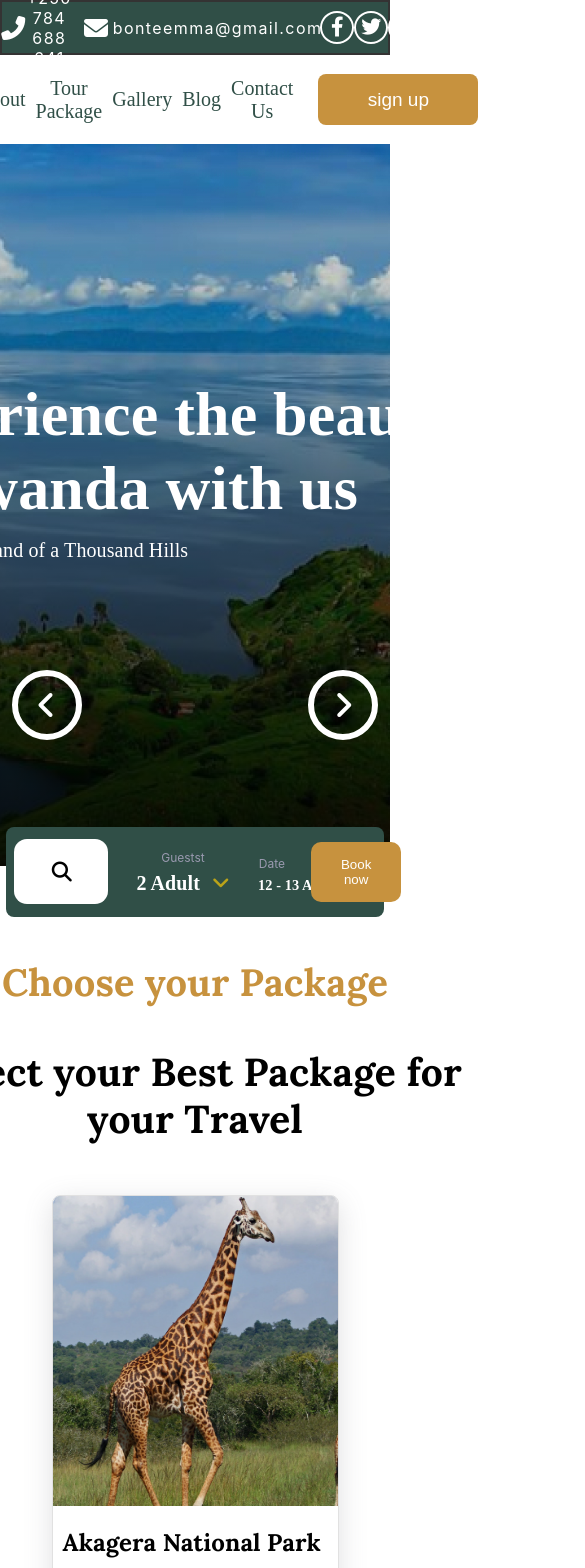
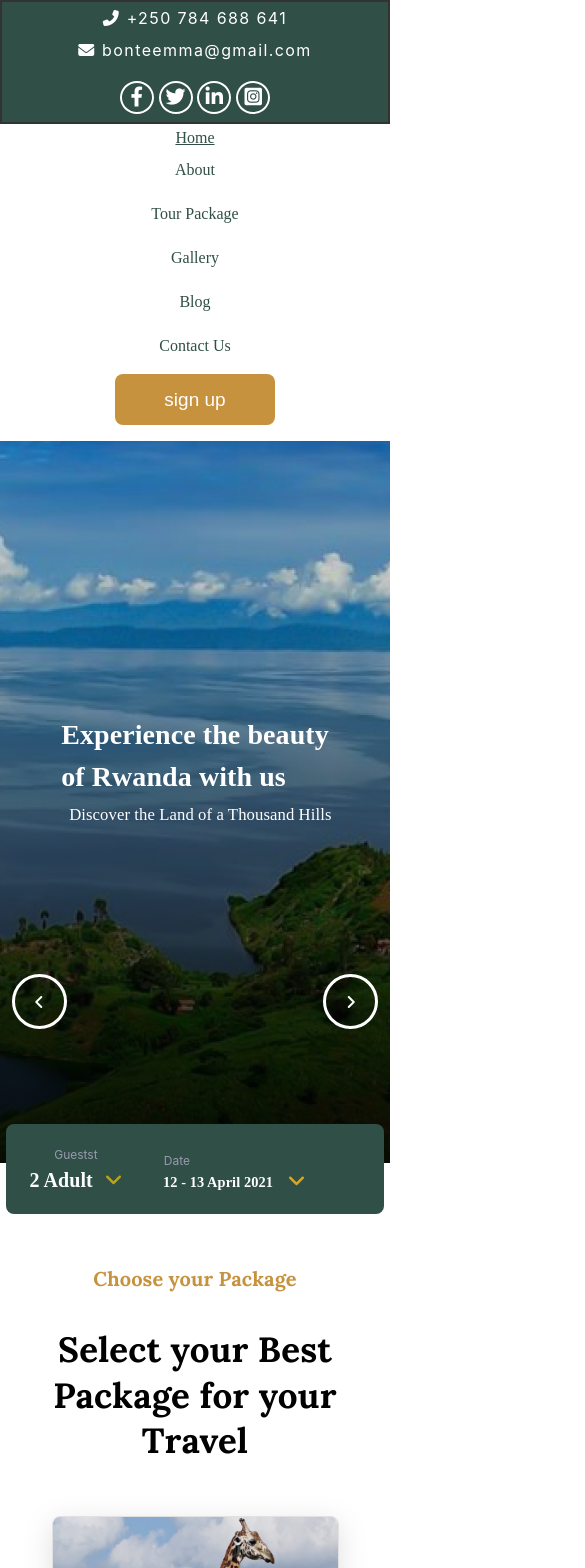
Before and after one commit to MALWICK/Tourisime, a React (Create React App) app: page / in a window 390 px wide. Shown: the top 1568 px of the page, 585 px wide, since content can reach past the window. Built offline with nearby package versions, Linux system fonts and the light colour scheme.

Commit message:
create footer

```diff
--- a/src/App.css
+++ b/src/App.css
@@ -1,3 +1,9 @@
+*{
+  padding: 0;
+  margin: 0;
+  box-sizing: border-box;
+}
+
 .App {
   text-align: center;
 }
--- a/src/component/Footer/footer.css
+++ b/src/component/Footer/footer.css
@@ -44,10 +44,12 @@
   line-height: 120%;
   letter-spacing: 0.005em;
   color: #ffffff;
+  text-align: left;
 }
 
 .footerDiv__child--col1 p {
   margin: 5px 0;
+  text-align: left;
 }
 
 .footerDiv__child--col1 p:nth-of-type(1) {
@@ -202,6 +204,7 @@
 
 .footerDiv__child--col2 .col2__footer--col p {
   margin: 5px 0;
+font-size: 1rem;
 }
 
 .footerDiv > p:nth-of-type(1) {
--- a/src/component/PackageHome/packageHome.module.css
+++ b/src/component/PackageHome/packageHome.module.css
@@ -9,7 +9,6 @@
 }
 
 .package__titles_container {
-  /* background: red; */
   height: 270px;
   width: 608px;
   border-radius: nullpx;
@@ -45,7 +44,6 @@
 
 .package__displaycards {
   width: 70%;
-  /* background-color: red; */
   margin: auto;
   display: flex;
   flex-wrap: wrap;
@@ -56,15 +54,14 @@
 }
 
 .displaycard {
-  height: 560px;
-  width: 360px;
+  height: 570px;
+  width: 390px;
   left: 105px;
   top: 1282px;
   margin-bottom: 4%;
   border: 1px solid #e1e1e1;
-  /* background-color: red; */
   border-radius: 8px;
-  box-shadow: rgba(100, 100, 111, 0.2) 0px 7px 29px 0px;
+  box-shadow: #64646f33 0px 7px 29px 0px;
 }
 
 .image__holder {
@@ -107,7 +104,6 @@
   font-weight: 400;
   font-size: 16px;
   line-height: 125%;
-  /* or 20px */
   letter-spacing: 0.005em;
   color: #000000;
 }
@@ -132,7 +128,6 @@
 .holderbtn {
   width: 100%;
   padding-left: 3%;
-  /* background-color: rgb(160, 39, 39); */
 }
 
 @media (max-width: 768px) {
@@ -149,7 +144,6 @@
 
   .package__displaycards {
     width: 95%;
-    /* background-color: red; */
     margin: auto;
     display: flex;
     flex-wrap: wrap;
@@ -158,5 +152,38 @@
     gap: 2%;
     margin-top: 2%;
   }
+}
 
+@media (max-width: 400px) {
+  .package__titles_container {
+    height: fit-content;
+    width: 95%;
+  }
+
+  .titles__paragraph p {
+    font-family: Lora;
+    font-size: 20px;
+    font-weight: 700;
+    line-height: 38px;
+    letter-spacing: 0.005em;
+    color: #c7923e;
+    margin-bottom: 4%;
+  }
+
+  .titles__tittle1 {
+    width: 95%;
+    height: fit-content;
+    padding-top: 4%;
+    margin: auto;
+  }
+
+  .titles__tittle1 p {
+    font-family: Lora;
+    font-size: 35px;
+    font-weight: 700;
+    line-height: 1.3;
+    letter-spacing: 0.005em;
+    text-align: center;
+    margin-bottom: 12%;
+  }
 }
--- a/src/component/detailnavbar/Detailnavbar.module.css
+++ b/src/component/detailnavbar/Detailnavbar.module.css
@@ -112,3 +112,29 @@
     margin-right: 0;
   }
 }
+
+@media(max-width: 400px) {
+
+.secondnavbar {
+  height: fit-content;
+  gap: 2px;
+  display: flex;
+  flex-wrap: nowrap;
+  flex-direction: column;
+  padding-bottom: 4%;
+}
+
+
+.secondnavbar__menulink {
+  display: flex;
+  justify-content: center;
+  align-items: center;
+  flex-direction: column;
+  width: 100%;
+  height: fit-content;
+  gap: 2px;
+  font-size: 16px;
+  font-family: 'mulish';
+  flex: 0;
+}
+}
--- a/src/component/stickybar/sticky.module.css
+++ b/src/component/stickybar/sticky.module.css
@@ -1,9 +1,3 @@
-* {
-  padding: 0;
-  margin: 0;
-  box-sizing: border-box;
-}
-
 .navbar {
   background-color: #304f47;
   color: white;
@@ -104,7 +98,7 @@
   border: 2px solid white;
 }
 
-@media (max-width: 768px){
+@media (max-width: 768px) {
   .sticky {
     width: 100%;
     display: flex;
@@ -113,3 +107,44 @@
     gap: 4%;
   }
 }
+
+@media (max-width: 400px) {
+  .navbar {
+    width: 100%;
+    height: fit-content;
+    flex-wrap: wrap;
+    justify-content: space-around;
+    align-items: center;
+    border: 2px solid rgb(52, 51, 51);
+  }
+
+  .sticky {
+    width: 100vw;
+    display: flex;
+    flex-wrap: wrap;
+    justify-content: center;
+    align-items: center;
+    gap: 3%;
+  }
+
+  .contactdetails {
+    width: auto;
+    gap: 5%;
+    display: flex;
+    flex-wrap: wrap;
+    justify-content: space-between;
+    align-items: center;
+    letter-spacing: 1.4px;
+    line-height: 2;
+  }
+
+  .contactdetails i {
+    font-size: 1rem;
+    color: white;
+  }
+
+  .socialicons {
+    margin-top: 4%;
+    margin-bottom: 2%;
+  }
+}
--- a/src/index.css
+++ b/src/index.css
@@ -1,5 +1,7 @@
 body {
   margin: 0;
+  padding: 0;
+  box-sizing: border-box;
   font-family: -apple-system, BlinkMacSystemFont, 'Segoe UI', 'Roboto', 'Oxygen',
     'Ubuntu', 'Cantarell', 'Fira Sans', 'Droid Sans', 'Helvetica Neue',
     sans-serif;
--- a/src/pages/home/Distation/Destination.module.css
+++ b/src/pages/home/Distation/Destination.module.css
@@ -35,7 +35,6 @@
 .destination__padgination {
   width: 99%;
   height: 18vh;
-  /* background-color: rgb(144, 39, 39); */
   margin: 40px 2px 2px;
   display: flex;
   justify-content: flex-end;
@@ -46,7 +45,6 @@
 .padgination__container {
   width: 10%;
   height: 10vh;
-  /* background-color: #c7923e; */
   display: flex;
   justify-content: space-around;
   align-items: center;
@@ -180,3 +178,63 @@
 }
 
 }
+
+@media(max-width:400px) {
+  .destination__titles {
+    width: 100%;
+    display: flex;
+    align-items: center;
+    justify-content: center;
+    flex-direction: column;
+    height: fit-content;
+  }
+
+
+.destination__title {
+  width: 100%;
+  height: fit-content;
+  font-family: Lora;
+  font-size: 28px;
+  font-weight: 700;
+  line-height: 28px;
+  letter-spacing: 0.005em;
+  text-align: center;
+  padding-top: 2%;
+  margin-top: 4%;
+}
+
+
+.destination__padgination {
+  width: 99%;
+  height: 18vh;
+  display: flex;
+  justify-content: center;
+  align-items: center;
+  padding-right: 3%;
+}
+
+.padgination__container {
+  width: 93%;
+  height: 10vh;
+  display: flex;
+  justify-content: space-between;
+  align-items: center;
+}
+
+
+.left__padgination {
+  height: 36px;
+  width: 36px;
+  border-radius: 8px;
+  background: #f5f5f5;
+  border: 2px solid #c7923e;
+}
+
+.right__padgination {
+  height: 36px;
+  width: 36px;
+  border-radius: 8px;
+  background: #c7923e;
+}
+
+}
--- a/src/pages/home/Hero/Hero.module.css
+++ b/src/pages/home/Hero/Hero.module.css
@@ -95,7 +95,7 @@
   justify-content: center;
   align-items: center;
   border-radius: 50%;
-  border: 6px solid white;
+  border: 4px solid white;
 }
 
 .padgination__left i {
@@ -130,3 +130,58 @@
     text-align: left;
   }
 }
+
+@media (max-width: 400px) {
+  .hero {
+    object-fit: cover;
+    background-position: center center;
+  }
+
+  .hero__container_paragraph {
+    height: 25px;
+    width: 100%;
+    display: flex;
+    align-items: center;
+    justify-content: center;
+    font-size: 8px;
+  }
+
+  .hero__paragraph {
+    font-size: 16.7px;
+    display: flex;
+    align-items: center;
+    justify-content: center;
+  }
+
+  .hero__container_heading {
+    height: fit-content;
+    width: 100%;
+  }
+
+  .hero__heading {
+    font-family: serif;
+    font-size: 28px;
+    font-weight: 700;
+    line-height: 1.5;
+    letter-spacing: 0.003em;
+    text-align: left;
+    color: white;
+  }
+
+  .padgination__left,
+  .padgination__right {
+    color: white;
+    width: 55px;
+    height: 55px;
+    border-radius: 50%;
+    border: 3px solid white;
+  }
+
+  .padgination__left i {
+    font-size: 1rem;
+  }
+
+  .padgination__right i {
+    font-size: 1rem;
+  }
+}
--- a/src/pages/home/Home.module.css
+++ b/src/pages/home/Home.module.css
@@ -7,6 +7,7 @@
 .main__home {
   width: 100%;
   display: flex;
+  flex-wrap: wrap;
   justify-content: center;
   align-items: center;
   flex-direction: column;
--- a/src/pages/home/Traveller/Traveller.module.css
+++ b/src/pages/home/Traveller/Traveller.module.css
@@ -9,13 +9,11 @@
   display: flex;
   justify-content: center;
   align-items: center;
-  background-color: yellow;
 }
 
 .traveller__text {
   width: 27%;
   height: 160px;
-  background-color: rgb(154, 17, 17);
   text-align: center;
   line-height: 2.7;
 }
@@ -111,7 +109,71 @@
   text-align: justified;
 }
 
+@media (max-width: 768px) {
+  .traveller__text {
+    width: 90%;
+  }
 
-@media (max-width: 768px){
+  .traveller__heading2 {
+    font-size: 38px;
+  }
 
+  .cards__container {
+    height: 350px;
+    width: 247px;
+  }
+
+  .traveller__cards {
+    gap: 1%;
+    padding-top: 1%;
+  }
+
+  .sentence__emma {
+    height: 115px;
+    width: 100%;
+    font-family: ' Mulish';
+    display: flex;
+    align-items: center;
+    justify-content: center;
+    text-align: center;
+    font-size: 14px;
+  }
 }
+
+@media (max-width: 400px) {
+  .traveller__section {
+    height: fit-content;
+  }
+
+  .traveller__heading2 {
+    width: 100%;
+    font-size: 28px;
+    font-weight: 700;
+    line-height: 38px;
+    letter-spacing: 0.005em;
+    text-align: center;
+  }
+
+  .traveller__cards {
+    width: 100%;
+    height: fit-content;
+    display: flex;
+    justify-content: center;
+    align-items: center;
+    flex-direction: column;
+    gap: 4%;
+    padding-top: 1%;
+  }
+
+  .traveller__cards {
+    height: fit-content;
+    gap: 1%;
+    margin-top: 2%;
+    margin-bottom: 5%;
+  }
+
+  .cards__container {
+    margin-top: 2%;
+    margin-bottom: 5%;
+  }
+}
--- a/src/pages/home/Whyus/Choice.module.css
+++ b/src/pages/home/Whyus/Choice.module.css
@@ -177,3 +177,81 @@
     font-size: small;
   }
 }
+
+
+@media(max-width: 400px) {
+
+  .choice__container {
+    height: fit-content;
+  }
+
+
+  .choice__text_container {
+    height: fit-content;
+    width: 100%;
+    line-height: 3;
+    padding: 1%;
+    text-align: center;
+    margin-bottom: 10%;
+  }
+
+
+.choice__text2 {
+  font-family: Lora;
+  font-size: 30px;
+  font-weight: 700;
+  line-height: 33px;
+  letter-spacing: 0.005em;
+  text-align: center;
+  margin-top: 5%;
+}
+
+
+.why__choose {
+  width: 100%;
+  height: fit-content;
+  display: flex;
+  justify-content: center;
+  align-items: center;
+  flex-direction: column;
+}
+
+.why__container {
+  width: 100%;
+  height: fit-content;
+  display: flex;
+  justify-content: center;
+  align-items: center;
+  flex-direction: column;
+  gap: 5%;
+}
+
+.firstReason {
+  font-size: small;
+  margin-bottom: 4%;
+  height: 130px;
+  width: 200px;
+}
+
+.secondReason {
+  font-size: small;
+  margin-bottom: 4%;
+  height: 130px;
+  width: 200px;
+}
+
+.thirdReason {
+  font-size: small;
+  margin-bottom: 4%;
+  height: 130px;
+  width: 200px;
+}
+
+.fourthReason {
+  font-size: small;
+  margin-bottom: 4%;
+  height: 130px;
+  width: 200px;
+}
+
+}
--- a/src/pages/home/booking/Booking.module.css
+++ b/src/pages/home/booking/Booking.module.css
@@ -225,3 +225,13 @@ i {
     width: 262px;
   }
 }
+
+@media(max-width:400px) {
+  .search_inputs {
+    display: none;
+  }
+
+  .booking__holderbtn button {
+    display: none;
+  }
+}
```
